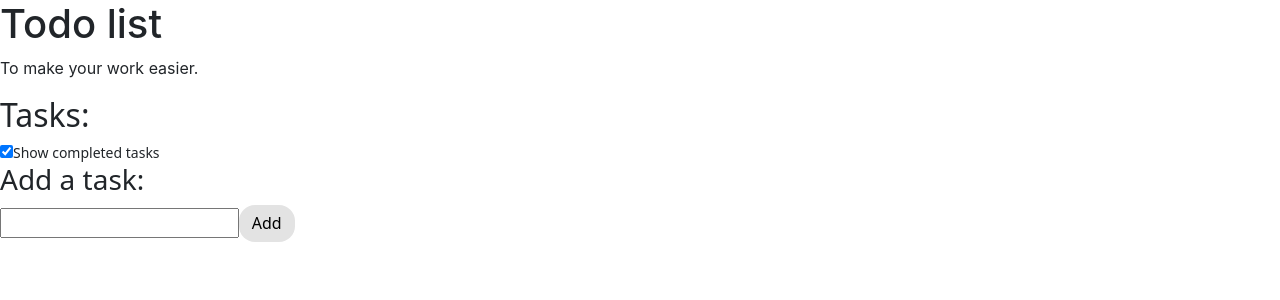
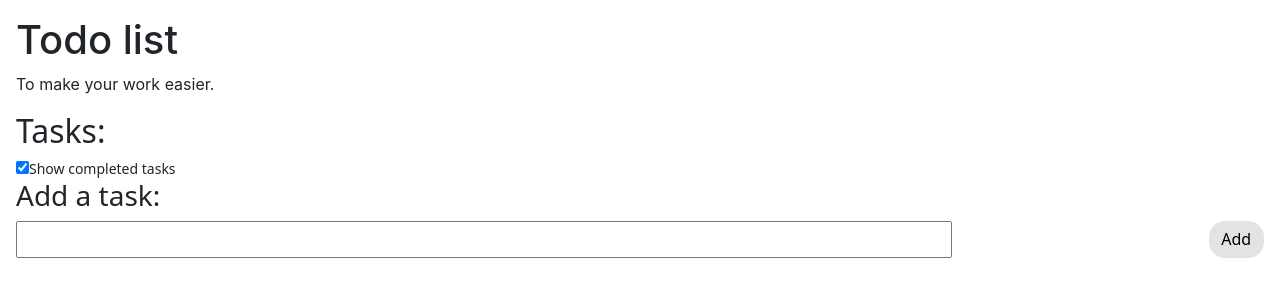
Before and after one commit to grzegorzxpatyk/react-rxjs-todo, a React (Create React App) app: page / in a window 1280 px wide. Shown: the top 300 px of the page. Built offline with nearby package versions, Linux system fonts and the light colour scheme.

Commit message:
implement styling w/ bootstrap

```diff
--- a/src/App.tsx
+++ b/src/App.tsx
@@ -37,7 +37,7 @@ export default function App() {
   }
 
   return (
-    <div>
+    <div className="m-3">
       <h1>Todo list</h1>
       <p>To make your work easier.</p>
       <div>
@@ -70,13 +70,16 @@ export default function App() {
           ))}
         </ul>
         <h3>Add a task:</h3>
+        <div className="d-flex flex-row justify-content-between">
           <input
             type="text"
             value={newTaskContent}
             onChange={handleChange}
             onKeyDown={handleKeyDown}
+            className="w-75"
           />
           <button onClick={addTask}>Add</button>
+        </div>
       </div>
       <ul>
         {tasks.map((task) => (
```
Lines whose indentation alone changed are shown as unchanged.
